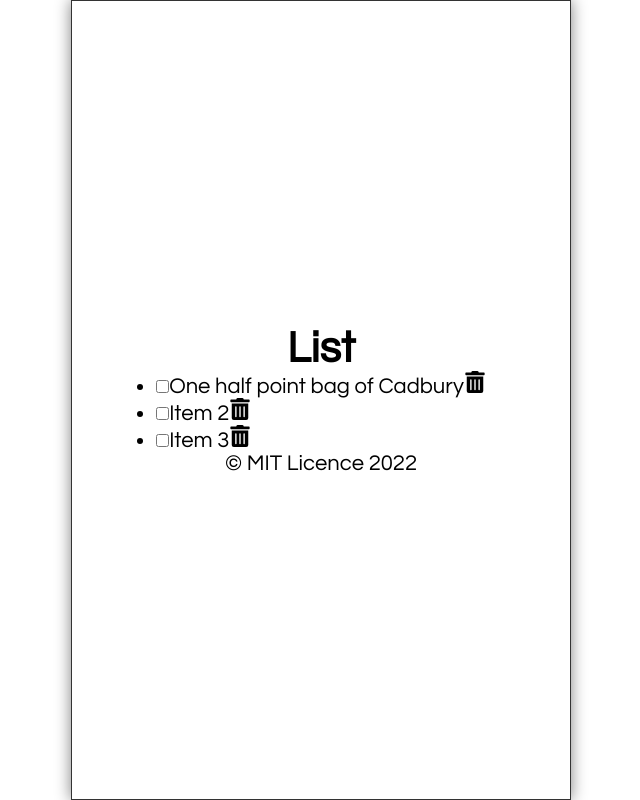
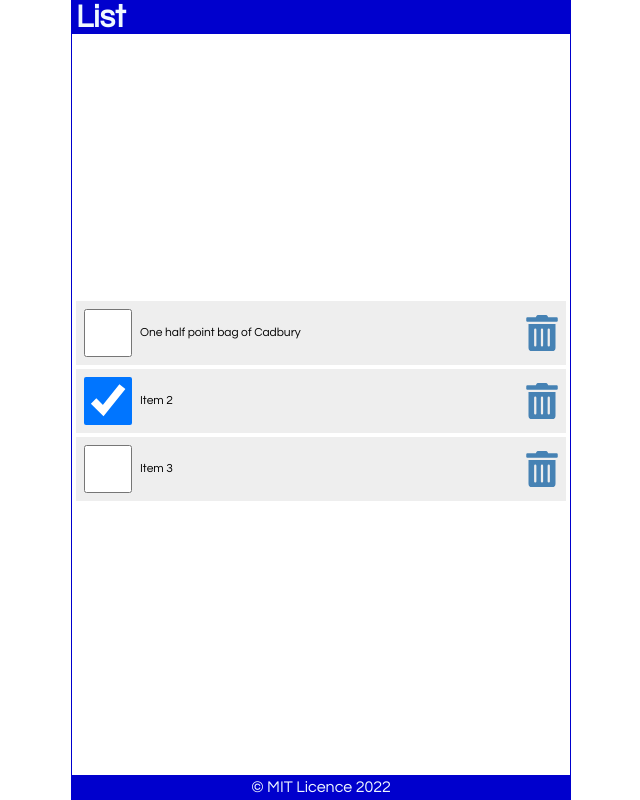
Before and after one commit to febrezetrees/lysty, a React (Create React App) app: page / in a window 1280 px wide. Shown: the whole page, without its empty margins (319-959 px from the left). Built offline with nearby package versions, Linux system fonts and the light colour scheme.

Commit message:
changes 04052022

```diff
--- a/src/Content.js
+++ b/src/Content.js
@@ -11,7 +11,7 @@
         },
         {
             id: 2,
-            checked: false,
+            checked: true,
             item: "Item 2"
         },
         {
--- a/src/index.css
+++ b/src/index.css
@@ -27,22 +27,107 @@
 }
 
 .App {
-  width: 100%;
-  max-width: 500px;
-  height: 100vh;
   display: flex;
   flex-direction: column;
   justify-content: center;
-  align-items:center;
-  border: 1px solid #333;
-  box-shadow: 0px 0px 15px gray;
+  align-items: center;
+  height: 100vh;
+  width: 100%;
+  max-width: 500px;
+  border: 1px solid mediumblue;
   margin: auto;
 }
 
-/*Up to here - CSS for lesson 7 */
+header {
+  width: 100%;
+  padding: 0 0.25em;
+  background-color: mediumblue;
+  color: aliceblue;
+  display: flex;
+  justify-content: space-between;
+  align-items: center;
+}
 
-/*Legacy material*/
+main {
+  width: 100%;
+  display: flex;
+  flex-direction: column;
+  flex-grow: 1;
+  justify-content: center;
+  align-items: center;
+  overflow-y: auto;
+}
 
+footer {
+  width: 100%;
+  padding: 0.25em;
+  background-color: mediumblue;
+  color: aliceblue;
+  display: grid;
+  place-content: center;
+}
+
+ul {
+  width: 100%;
+  list-style: none;
+  padding: 0 0.25rem 0.25rem;
+}
+
+ul li::before {
+  content: "\200B";
+}
+
+.item {
+  display: flex;
+  justify-content: flex-start;
+  align-items: center;
+  padding: 0.5rem 0 0.5rem 0.5rem;
+  margin: 0.25rem 0;
+  background-color: #eee;
+}
+
+.item:first-child {
+  margin: 0;
+}
+
+.item input[type="checkbox"] {
+  text-align: center;
+  width: 2.5rem;
+  width: 48px;
+  min-width: 48px;
+  height: 2.5rem;
+  height: 48px;
+  min-height: 48px;
+  cursor: pointer;
+  margin-right: 0.5rem;
+}
+
+.item input[type="checkbox"]:focus + label {
+  text-decoration: underline;
+}
+
+.item > label {
+  font-size: 0.75rem;
+  flex-grow: 1;
+}
+
+.item svg {
+  width: 48px;
+  min-width: 48px;
+  height: 36px;
+  font-size: 1rem;
+  color: steelblue;
+  cursor: pointer;
+}
+
+.item svg:focus,
+.item svg:hover {
+  color: red;
+  outline: none;
+}
+
+
+/*Legacy material
 .Header, .Footer {
   width: 100%;
   background-color: #66d8f5;
@@ -273,3 +358,4 @@
   }
 
 }
+*/
```
